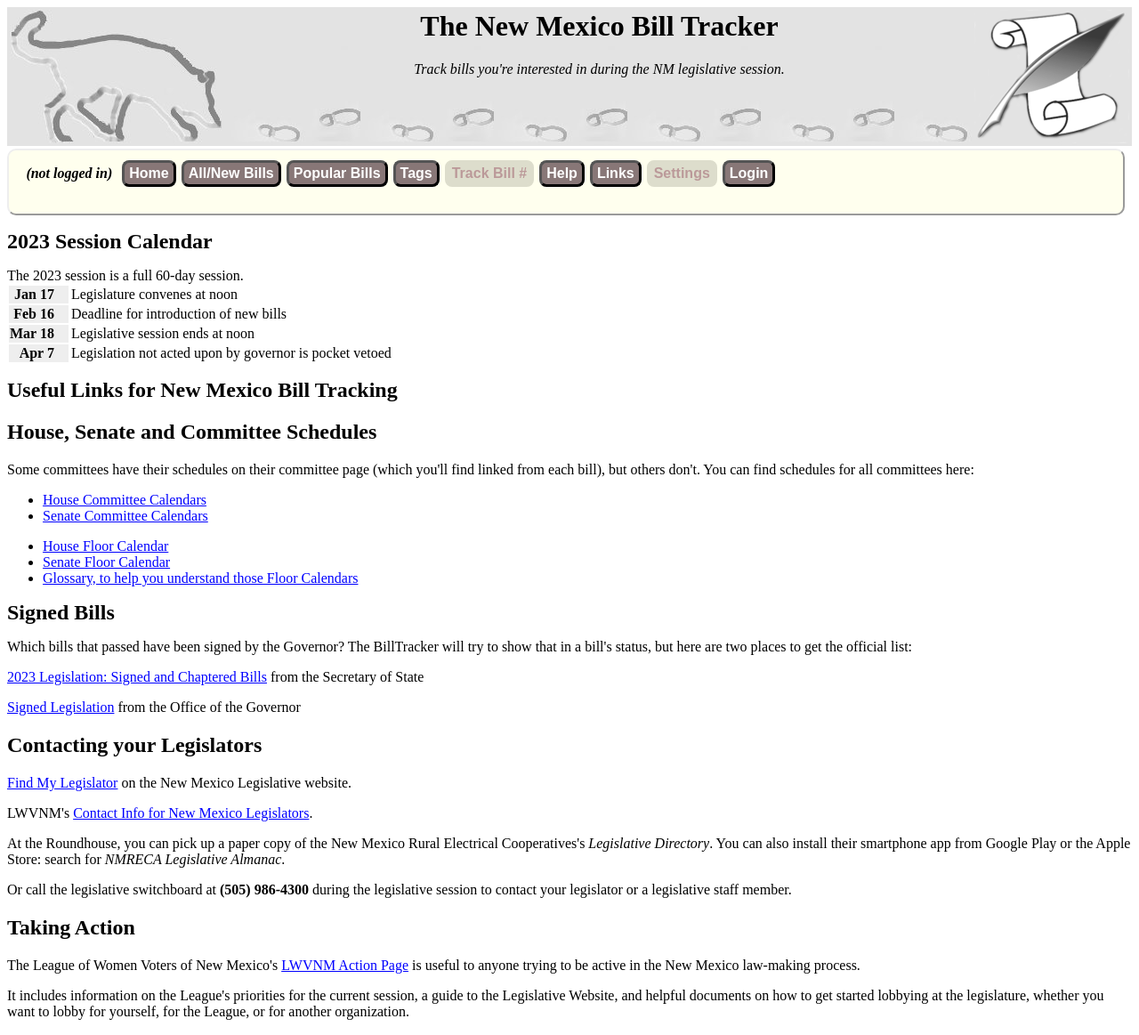
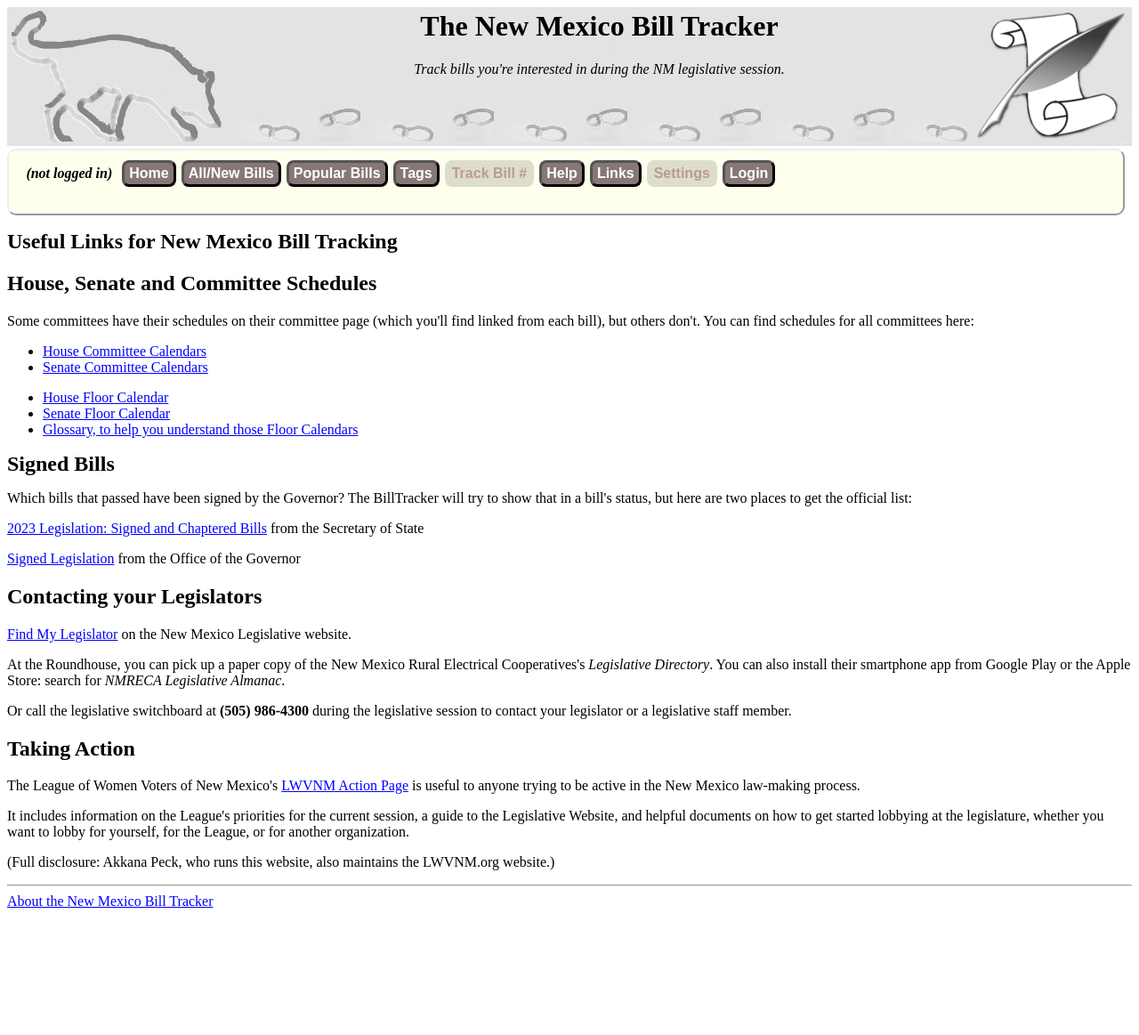
Before and after one commit to akkana/billtracker, a Flask app: template app/templates/links.html in a window 1280 px wide. Shown: the top 1163 px of the page at 89% size. After the commit the page ends 1020 px from the top, so only its background shows below. Run offline with Flask 3, Linux system fonts and the light colour scheme; the template is opened without the code that fills it, so the values that code supplies are empty; parts of the project's set-up code (start-up, migrations or seed data) failed here and were passed over.

Commit message:
Minor updates to help and links

```diff
--- a/app/templates/help.html
+++ b/app/templates/help.html
@@ -271,6 +271,11 @@ and the bill was signed by the Governor.
 For a list of these abbreviations, including the committee abbreviations, see
 <a href="https://www.nmlegis.gov/Legislation/Action_Abbreviations"
    target="_blank">NMLegis' Action Abbreviations</a>.
+<p>
+Another useful reference is
+<a href="https://www.nmlegis.gov/publications/legislative_procedure/joint_rules.pdf">Joint
+Rules</a> which explains some of the more obscure codes that don't
+occur very often.
 
 <a name="anonuse"></a>
 <h2>Can I use the Bill Tracker Without Creating an Account?</h2>
--- a/app/templates/links.html
+++ b/app/templates/links.html
@@ -1,17 +1,6 @@
 {% extends "base.html" %}
 
 {% block content %}
-
-<h1>2023 Session Calendar</h1>
-<p>
-The 2023 session is a full 60-day session.
-
-<table class="calendar">
-<tr><th>Jan 17 <td>Legislature convenes at noon
-<tr><th>Feb 16 <td>Deadline for introduction of new bills
-<tr><th>Mar 18 <td>Legislative session ends at noon
-<tr><th>Apr 7 <td>Legislation not acted upon by governor is pocket vetoed
-</table>
 
 <h1>Useful Links for New Mexico Bill Tracking</h1>
 
@@ -48,9 +37,6 @@ from the Secretary of State
    Legislator</a> on the New Mexico Legislative website.
 
   <p>
-   LWVNM's <a href="https://www.lwvnm.org/Action/legislators.html" target="_blank">Contact Info for New Mexico Legislators</a>.
-
-  <p>
    At the Roundhouse, you can pick up a paper copy of the New Mexico Rural Electrical Cooperatives's <i>Legislative Directory</i>. You can also install their smartphone app from Google Play or the Apple Store: search for <i>NMRECA Legislative Almanac</i>.
 
   <p>
```
